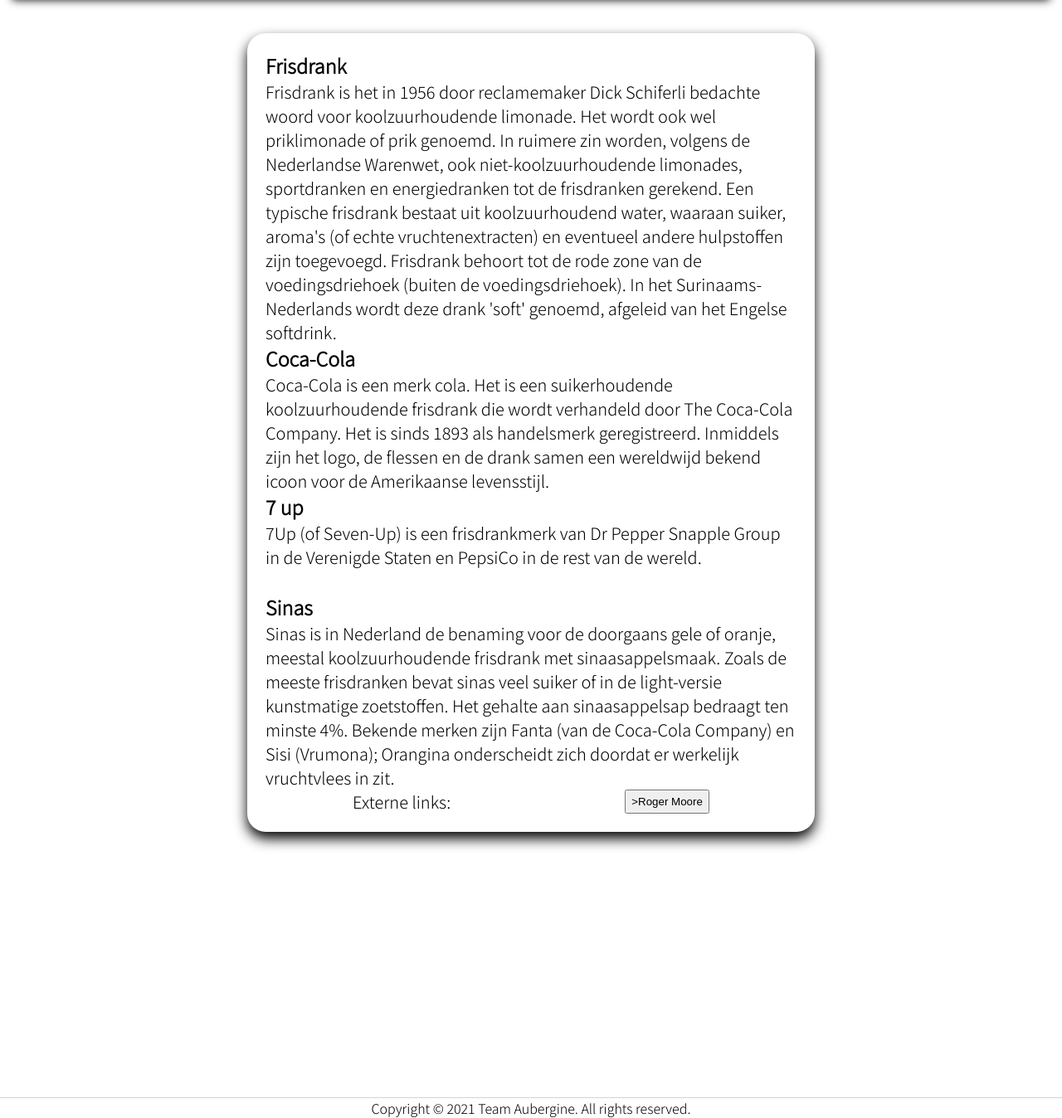
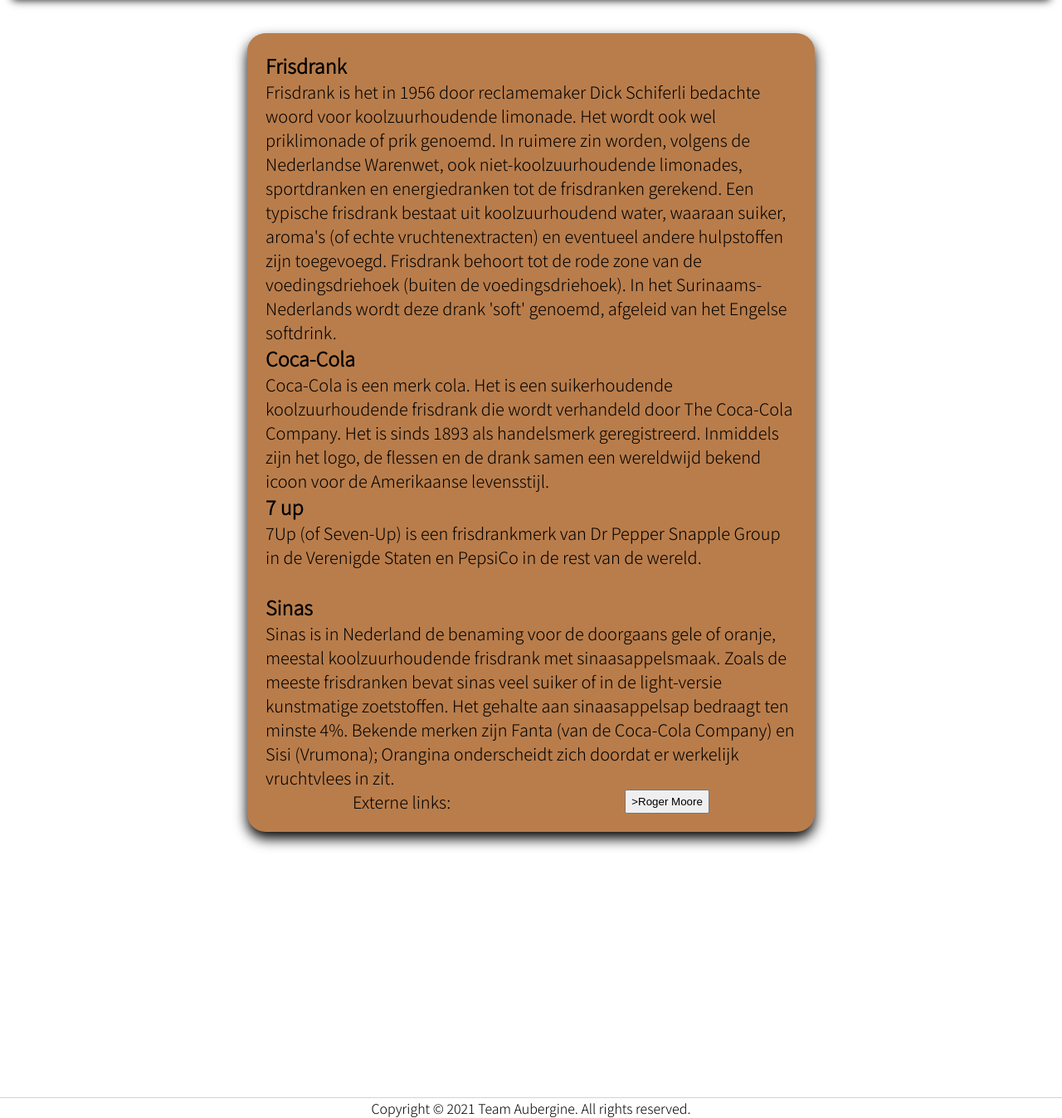
Before and after one commit to ThomasvanGastel2/C2-Codecamp, a PHP site: page /C2-Codecamp/dranken/Frisdranken/Frisdrank.php in a window 1280 px wide. Shown: the part 109-1457 px from the top of the page at 83% size. Run offline with PHP 8.4, Linux system fonts and the light colour scheme.

Commit message:
frisdrank kleur

```diff
--- a/css/style.css
+++ b/css/style.css
@@ -496,6 +496,7 @@ div.line {
     padding: 22px;
     justify-content: center;
     width: 50%;
+    background-color:  #b97d4b;
     border-radius: 22px;
     box-shadow: 0px 8px 16px 0px rgba(0, 0, 0, 5);
     z-index: 1;
```
